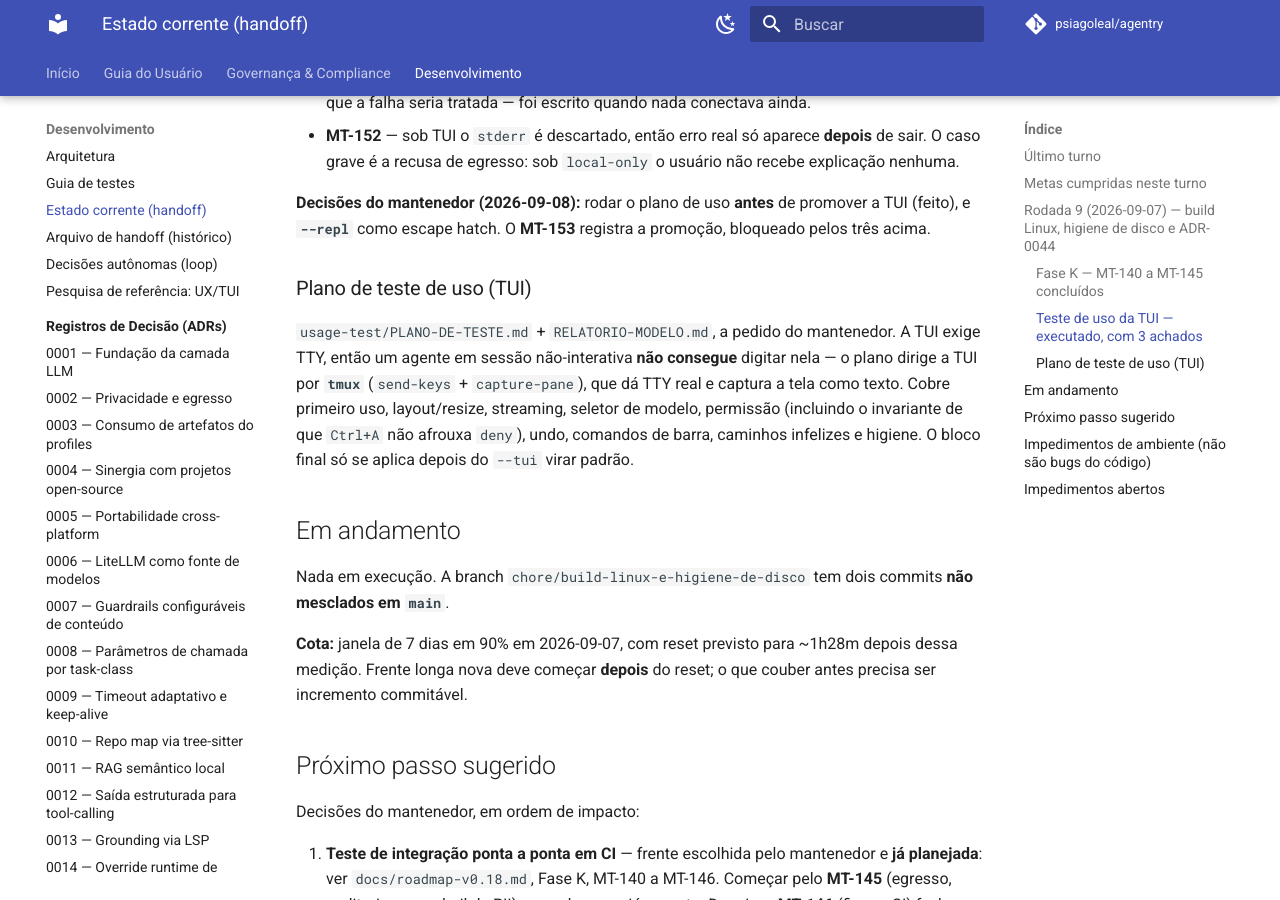
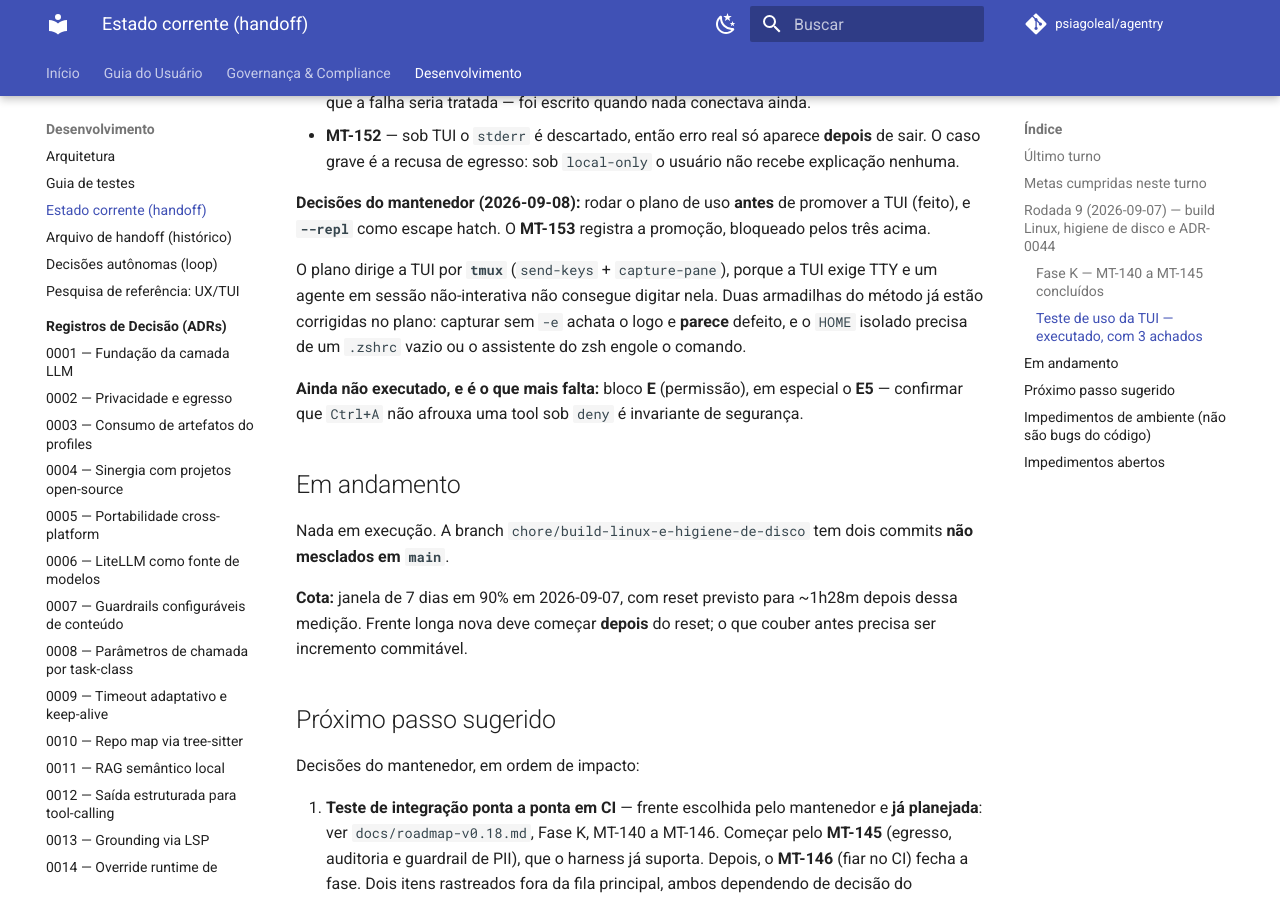
Before and after one commit to psiagoleal/agentry, an MkDocs documentation site: the page built from docs/CURRENT-STATE.md, in a window 1280 px wide and 900 px high, scrolled down 2896 px. Built offline with MkDocs 1.6.1 and Material for MkDocs 9.7.7, drawn with Linux system fonts in a browser that asks for light colours; comment, search, counter and statistics services are not loaded.

Commit message:
docs(handoff): funde as duas secoes do teste de uso
{agente: Claude Code; modelo: claude-opus-5}

```diff
--- a/docs/CURRENT-STATE.md
+++ b/docs/CURRENT-STATE.md
@@ -111,14 +111,13 @@ vira padrão se o `--tui` for promovido:
 **Decisões do mantenedor (2026-09-08):** rodar o plano de uso **antes** de promover a TUI (feito),
 e **`--repl`** como escape hatch. O **MT-153** registra a promoção, bloqueado pelos três acima.
 
-### Plano de teste de uso (TUI)
+O plano dirige a TUI por **`tmux`** (`send-keys` + `capture-pane`), porque a TUI exige TTY e um
+agente em sessão não-interativa não consegue digitar nela. Duas armadilhas do método já estão
+corrigidas no plano: capturar sem `-e` achata o logo e **parece** defeito, e o `HOME` isolado
+precisa de um `.zshrc` vazio ou o assistente do zsh engole o comando.
 
-`usage-test/PLANO-DE-TESTE.md` + `RELATORIO-MODELO.md`, a pedido do mantenedor. A TUI exige TTY,
-então um agente em sessão não-interativa **não consegue** digitar nela — o plano dirige a TUI por
-**`tmux`** (`send-keys` + `capture-pane`), que dá TTY real e captura a tela como texto. Cobre
-primeiro uso, layout/resize, streaming, seletor de modelo, permissão (incluindo o invariante de
-que `Ctrl+A` não afrouxa `deny`), undo, comandos de barra, caminhos infelizes e higiene. O bloco
-final só se aplica depois do `--tui` virar padrão.
+**Ainda não executado, e é o que mais falta:** bloco **E** (permissão), em especial o **E5** —
+confirmar que `Ctrl+A` não afrouxa uma tool sob `deny` é invariante de segurança.
 
 ## Em andamento
 
```
